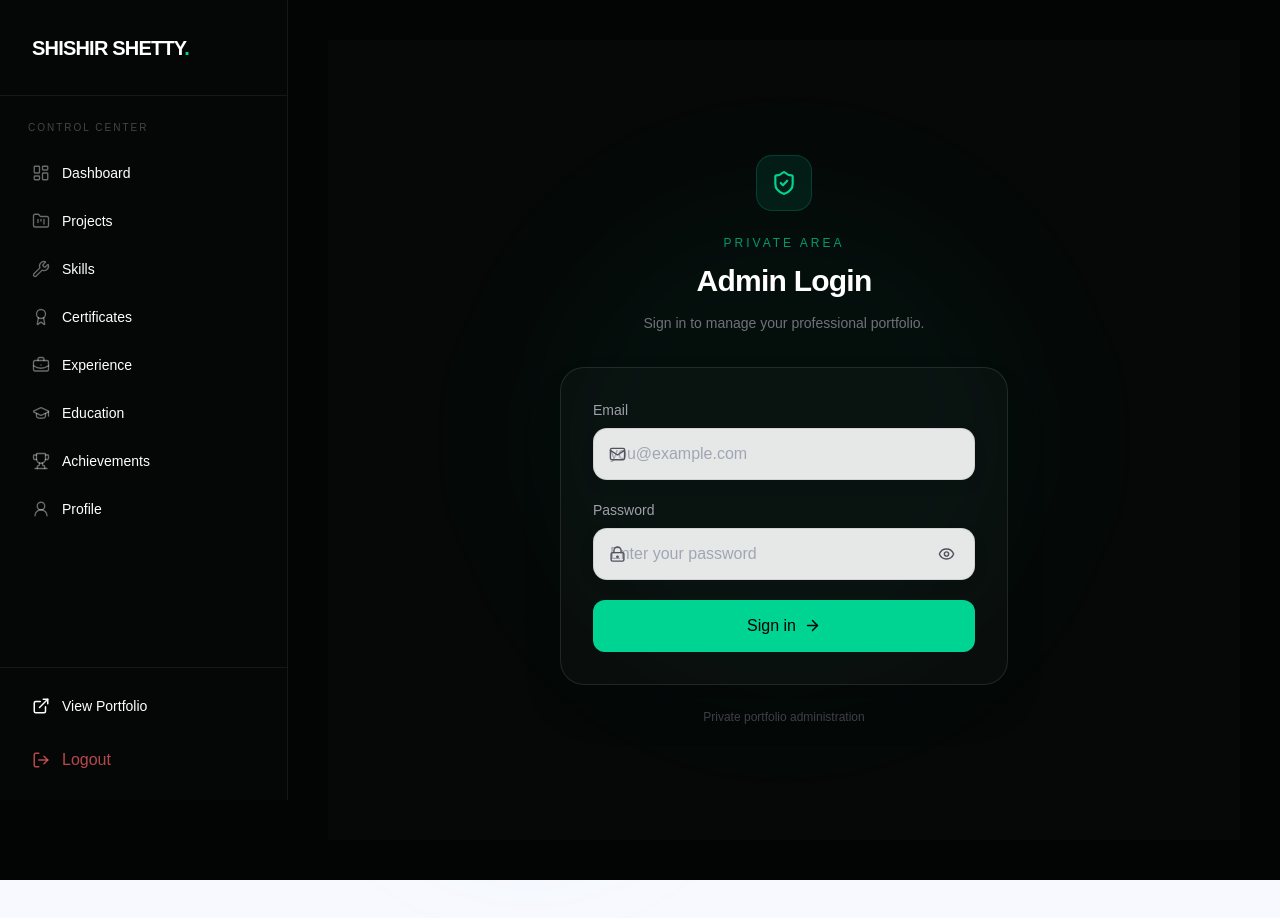
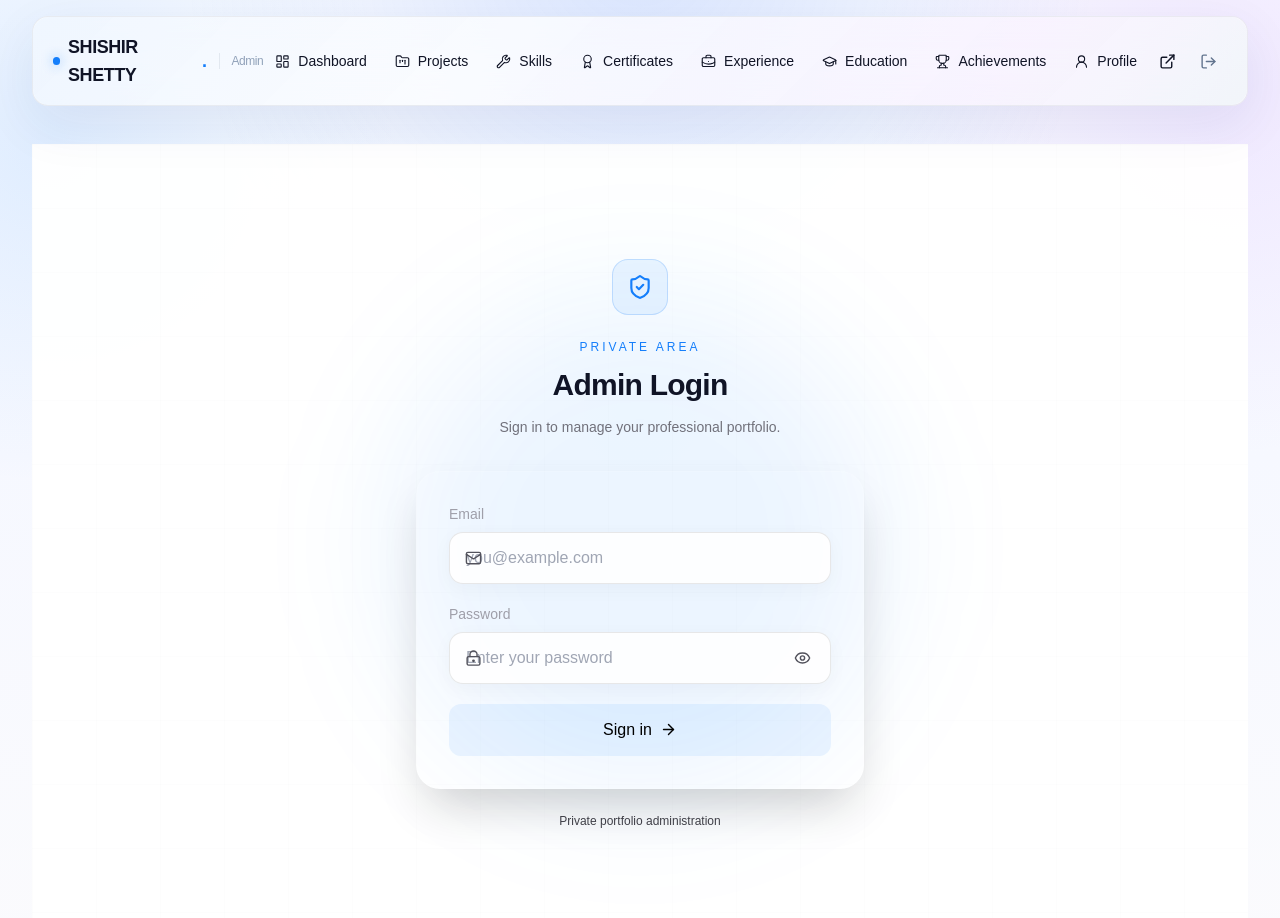
Before and after one commit to ShishirS-11/shishir-professional-portfolio, a Next.js app: page /admin/login in a window 1280 px wide. Shown: the top 918 px of the page. Before the commit the page ends 880 px from the top, so only its background shows below. Built offline with nearby package versions, Linux system fonts and the light colour scheme.

Commit message:
Secure admin access and refresh admin UI

```diff
--- a/src/app/admin/layout.tsx
+++ b/src/app/admin/layout.tsx
@@ -1,63 +1,34 @@
 "use client";
 
+import { useState } from "react";
 import Link from "next/link";
 import { usePathname, useRouter } from "next/navigation";
 import {
-  LayoutDashboard,
-  FolderKanban,
-  Wrench,
   Award,
   BriefcaseBusiness,
+  ExternalLink,
+  FolderKanban,
   GraduationCap,
+  LayoutDashboard,
+  LogOut,
+  Menu,
   Trophy,
   UserRound,
-  LogOut,
-  ExternalLink,
+  Wrench,
+  X,
 } from "lucide-react";
 import { createClient } from "@/lib/supabase/client";
 import AdminGuard from "@/components/admin/AdminGuard";
 
 const navigation = [
-  {
-    name: "Dashboard",
-    href: "/admin/dashboard",
-    icon: LayoutDashboard,
-  },
-  {
-    name: "Projects",
-    href: "/admin/projects",
-    icon: FolderKanban,
-  },
-  {
-    name: "Skills",
-    href: "/admin/skills",
-    icon: Wrench,
-  },
-  {
-    name: "Certificates",
-    href: "/admin/certifications",
-    icon: Award,
-  },
-  {
-    name: "Experience",
-    href: "/admin/experience",
-    icon: BriefcaseBusiness,
-  },
-  {
-    name: "Education",
-    href: "/admin/education",
-    icon: GraduationCap,
-  },
-  {
-    name: "Achievements",
-    href: "/admin/achievements",
-    icon: Trophy,
-  },
-  {
-    name: "Profile",
-    href: "/admin/profile",
-    icon: UserRound,
-  },
+  { name: "Dashboard", href: "/admin/dashboard", icon: LayoutDashboard },
+  { name: "Projects", href: "/admin/projects", icon: FolderKanban },
+  { name: "Skills", href: "/admin/skills", icon: Wrench },
+  { name: "Certificates", href: "/admin/certifications", icon: Award },
+  { name: "Experience", href: "/admin/experience", icon: BriefcaseBusiness },
+  { name: "Education", href: "/admin/education", icon: GraduationCap },
+  { name: "Achievements", href: "/admin/achievements", icon: Trophy },
+  { name: "Profile", href: "/admin/profile", icon: UserRound },
 ];
 
 export default function AdminLayout({
@@ -67,123 +38,89 @@ export default function AdminLayout({
 }) {
   const pathname = usePathname();
   const router = useRouter();
+  const [menuOpen, setMenuOpen] = useState(false);
 
   async function handleLogout() {
     const supabase = createClient();
 
     await supabase.auth.signOut();
-
     router.replace("/admin/login");
     router.refresh();
   }
 
   return (
     <AdminGuard>
-      <div className="min-h-screen bg-[#030504] text-white">
-        {/* Sidebar */}
-        <aside className="fixed inset-y-0 left-0 z-50 hidden w-72 border-r border-white/[0.07] bg-[#050706] lg:flex lg:flex-col">
-          {/* Logo */}
-          <div className="flex h-24 items-center border-b border-white/[0.07] px-8">
-            <Link
-              href="/admin/dashboard"
-              className="text-xl font-semibold tracking-[-0.04em]"
-            >
-              SHISHIR SHETTY<span className="text-emerald-400">.</span>
+      <div className="admin-experience min-h-screen text-[#101426]">
+        <div className="pointer-events-none fixed inset-x-0 top-0 h-[30rem] bg-[radial-gradient(circle_at_50%_-10%,rgba(73,132,255,0.18),transparent_55%)]" />
+
+        <header className="fixed left-0 right-0 top-0 z-50 px-4 pt-4 md:px-8">
+          <nav className="tech-card relative mx-auto flex max-w-7xl items-center justify-between rounded-2xl px-5 py-4">
+            <Link href="/admin/dashboard" className="group flex items-center gap-2 text-base font-semibold tracking-tight sm:text-lg">
+              <span className="h-2 w-2 rounded-full bg-[#147efb] shadow-[0_0_12px_rgba(20,126,251,0.45)]" />
+              SHISHIR SHETTY<span className="text-[#147efb]">.</span>
+              <span className="ml-1 hidden border-l border-slate-200 pl-3 text-xs font-normal text-slate-400 sm:inline">Admin</span>
             </Link>
-          </div>
 
-          {/* Navigation */}
-          <nav className="flex-1 overflow-y-auto px-4 py-6">
-            <p className="mb-4 px-3 text-[10px] font-medium uppercase tracking-[0.2em] text-white/25">
-              Control Center
-            </p>
-
-            <div className="space-y-1">
+            <div className="hidden items-center gap-1 xl:flex">
               {navigation.map((item) => {
                 const Icon = item.icon;
-
-                const isActive =
-                  pathname === item.href ||
-                  (item.href !== "/admin/dashboard" &&
-                    pathname.startsWith(item.href));
+                const isActive = pathname === item.href || (item.href !== "/admin/dashboard" && pathname.startsWith(item.href));
 
                 return (
-                  <Link
-                    key={item.href}
-                    href={item.href}
-                    className={`group flex items-center gap-3 rounded-xl px-4 py-3 text-sm transition-all ${
-                      isActive
-                        ? "bg-emerald-400/[0.10] text-white"
-                        : "text-white/45 hover:bg-white/[0.04] hover:text-white"
-                    }`}
-                  >
-                    <Icon
-                      size={18}
-                      strokeWidth={1.8}
-                      className={
-                        isActive
-                          ? "text-emerald-400"
-                          : "text-white/40 group-hover:text-white/70"
-                      }
-                    />
-
-                    <span>{item.name}</span>
-
-                    {isActive && (
-                      <span className="ml-auto h-1.5 w-1.5 rounded-full bg-emerald-400" />
-                    )}
+                  <Link key={item.href} href={item.href} className={`flex items-center gap-2 rounded-full px-3 py-2 text-sm transition ${isActive ? "bg-[#147efb]/10 text-[#147efb]" : "text-slate-500 hover:bg-slate-900/[0.04] hover:text-slate-900"}`}>
+                    <Icon size={15} strokeWidth={1.8} />
+                    {item.name}
                   </Link>
                 );
               })}
             </div>
-          </nav>
 
-          {/* Bottom section */}
-          <div className="border-t border-white/[0.07] p-4">
-            <Link
-              href="/"
-              target="_blank"
-              className="mb-2 flex items-center gap-3 rounded-xl px-4 py-3 text-sm text-white/45 transition hover:bg-white/[0.04] hover:text-white"
-            >
-              <ExternalLink size={18} />
-
-              <span>View Portfolio</span>
+            <div className="hidden items-center gap-1 xl:flex">
+              <Link href="/" target="_blank" className="rounded-full p-2.5 text-slate-500 transition hover:bg-slate-900/[0.04] hover:text-[#147efb]" aria-label="View portfolio" title="View portfolio">
+                <ExternalLink size={17} />
               </Link>
-
-            <button
-              type="button"
-              onClick={handleLogout}
-              className="flex w-full items-center gap-3 rounded-xl px-4 py-3 text-sm text-red-400/70 transition hover:bg-red-400/[0.06] hover:text-red-400"
-            >
-              <LogOut size={18} />
-
-              <span>Logout</span>
+              <button type="button" onClick={handleLogout} className="rounded-full p-2.5 text-slate-500 transition hover:bg-red-500/[0.07] hover:text-red-500" aria-label="Sign out" title="Sign out">
+                <LogOut size={17} />
               </button>
             </div>
-        </aside>
 
-        {/* Mobile top navigation */}
-        <div className="sticky top-0 z-40 flex h-16 items-center justify-between border-b border-white/[0.07] bg-[#050706]/95 px-5 backdrop-blur lg:hidden">
-          <Link
-            href="/admin/dashboard"
-            className="text-lg font-semibold tracking-[-0.04em]"
-          >
-            SHISHIR<span className="text-emerald-400">.</span>
+            <button type="button" onClick={() => setMenuOpen((open) => !open)} className="rounded-lg p-2 text-slate-600 transition hover:text-[#147efb] xl:hidden" aria-label="Toggle admin navigation">
+              {menuOpen ? <X size={22} /> : <Menu size={22} />}
+            </button>
+
+            {menuOpen && (
+              <div className="absolute left-0 right-0 top-[calc(100%+8px)] rounded-2xl border border-slate-200 bg-white/95 p-3 shadow-2xl backdrop-blur-xl xl:hidden">
+                <div className="grid gap-1 sm:grid-cols-2">
+                  {navigation.map((item) => {
+                    const Icon = item.icon;
+                    const isActive = pathname === item.href || pathname.startsWith(`${item.href}/`);
+
+                    return (
+                      <Link key={item.href} href={item.href} onClick={() => setMenuOpen(false)} className={`flex items-center gap-3 rounded-xl px-4 py-3 text-sm transition ${isActive ? "bg-[#147efb]/10 text-[#147efb]" : "text-slate-600 hover:bg-slate-900/[0.04] hover:text-slate-950"}`}>
+                        <Icon size={17} />
+                        {item.name}
                       </Link>
-
-          <Link
-            href="/admin/dashboard"
-            className="rounded-lg p-2 text-white/50 hover:bg-white/[0.05] hover:text-white"
-          >
-            <LayoutDashboard size={20} />
-          </Link>
+                    );
+                  })}
                 </div>
 
-        {/* Main content */}
-        <main className="min-h-screen lg:ml-72">
-          <div className="mx-auto w-full max-w-[1600px] px-5 py-8 sm:px-8 lg:px-10 lg:py-10">
+                <div className="mt-2 flex gap-2 border-t border-slate-200 pt-3">
+                  <Link href="/" target="_blank" className="flex flex-1 items-center justify-center gap-2 rounded-xl border border-slate-200 px-4 py-3 text-sm text-slate-600 transition hover:border-[#147efb]/30 hover:text-[#147efb]">
+                    <ExternalLink size={16} />
+                    View portfolio
+                  </Link>
+                  <button type="button" onClick={handleLogout} className="flex items-center justify-center gap-2 rounded-xl border border-red-200 px-4 py-3 text-sm text-red-500 transition hover:bg-red-500/[0.06]">
+                    <LogOut size={16} />
+                    Sign out
+                  </button>
+                </div>
+              </div>
+            )}
+          </nav>
+        </header>
+
+        <main className="admin-content relative mx-auto w-full max-w-7xl px-5 pb-12 pt-32 sm:px-8 lg:pt-36">
           {children}
-          </div>
         </main>
       </div>
     </AdminGuard>
--- a/src/app/globals.css
+++ b/src/app/globals.css
@@ -212,6 +212,36 @@ body:has(#top) .bg-\[\#101426\] * { color: #fff !important; }
 body:has(#top) .group:hover .group-hover\:text-white { color: #fff !important; }
 body:has(#top) a[href="#contact"] { color: #fff !important; }
 
+/* Keep every admin editor in the same bright visual system as the public site. */
+.admin-experience .admin-content .text-white {
+  color: #101426 !important;
+}
+
+.admin-experience .admin-content [class*="text-white/"] {
+  color: #667085 !important;
+}
+
+.admin-experience .admin-content [class*="text-emerald-"] {
+  color: #147efb !important;
+}
+
+.admin-experience .admin-content [class*="border-emerald-"] {
+  border-color: rgba(20, 126, 251, 0.2) !important;
+}
+
+.admin-experience .admin-content [class*="bg-emerald-"] {
+  background-color: rgba(20, 126, 251, 0.08) !important;
+}
+
+.admin-experience .admin-content [class*="accent-emerald-"] {
+  accent-color: #147efb;
+}
+
+.admin-experience .admin-content .bg-\[\#0a0d0c\],
+.admin-experience .admin-content .bg-\[\#050807\] {
+  background: rgba(255, 255, 255, 0.95) !important;
+}
+
 @media (prefers-reduced-motion: reduce) {
   html { scroll-behavior: auto; }
   *, *::before, *::after { animation-duration: .01ms !important; animation-iteration-count: 1 !important; transition-duration: .01ms !important; scroll-behavior: auto !important; }
--- a/src/components/admin/AdminGuard.tsx
+++ b/src/components/admin/AdminGuard.tsx
@@ -38,6 +38,14 @@ export default function AdminGuard({
         return;
       }
 
+      if (user.app_metadata?.role !== "admin") {
+        await supabase.auth.signOut();
+        setAuthenticated(false);
+        setChecking(false);
+        router.replace("/admin/login");
+        return;
+      }
+
       setAuthenticated(true);
       setChecking(false);
     }
--- a/src/lib/supabase/proxy.ts
+++ b/src/lib/supabase/proxy.ts
@@ -10,7 +10,7 @@ import {
 export async function updateSession(
   request: NextRequest
 ) {
-  let supabaseResponse = NextResponse.next({
+  const supabaseResponse = NextResponse.next({
     request,
   });
 
@@ -52,10 +52,13 @@ export async function updateSession(
   const isLoginPage =
     pathname === "/admin/login";
 
+  const isAdmin =
+    user?.app_metadata?.role === "admin";
+
   if (
     isAdminRoute &&
     !isLoginPage &&
-    !user
+    !isAdmin
   ) {
     const url = request.nextUrl.clone();
 
@@ -64,7 +67,7 @@ export async function updateSession(
     return NextResponse.redirect(url);
   }
 
-  if (isLoginPage && user) {
+  if (isLoginPage && isAdmin) {
     const url = request.nextUrl.clone();
 
     url.pathname = "/admin/dashboard";
```
Also changed, not shown: src/app/admin/dashboard/page.tsx (+16 -15 lines), 1 other file (tests, documents, lock files or other folders). Lines whose indentation alone changed are shown as unchanged.
